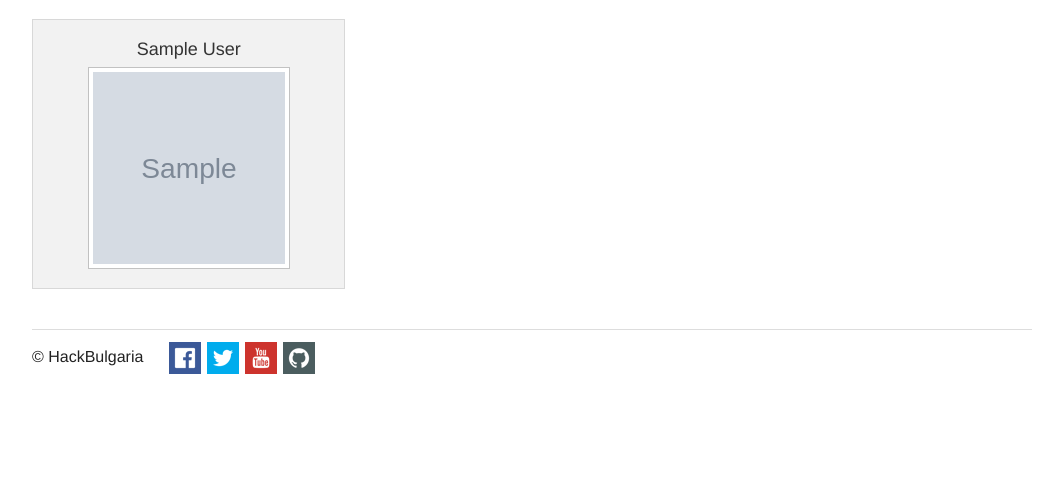
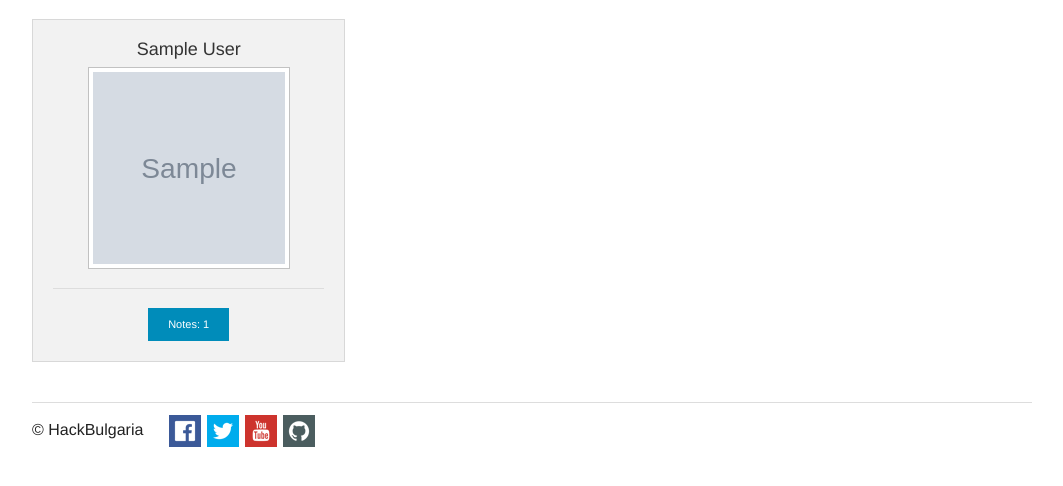
Before and after one commit to sebastian-code/Odin, a Django app: page /course-students/1/ in a window 1280 px wide. Shown: the part 46-532 px from the top of the page, without its empty margins (108-1171 px from the left). Run offline with Django 3.2, Linux system fonts and the light colour scheme; a user stored in the database is signed in; tables that the repository leaves empty hold one stand-in row (values such as "Sample post"); grey boxes marked "Sample" are stand-in pictures; some libraries are stand-ins or nearby versions.

Commit message:
Show comments count on people

```diff
--- a/courses/templates/course_students.html
+++ b/courses/templates/course_students.html
@@ -7,6 +7,10 @@
             <div class="panel text-center">
                 <h5>{{ assignment.user.get_full_name }}</h5>
                 <a href="{% url 'students:assignment' assignment.id  %}"><img style="height: 200px; width: 200px;" src="{{ assignment.user.getAvatarUrl }}" class="th"></a>
+                {% if is_teacher %}
+                    <hr>
+                    <a href="{% url 'students:assignment' assignment.id  %}" class="button tiny">Notes: {{ assignment.usernote_set.count }}</a>
+                {% endif %}
             </div>
         </div>
     {% endfor %}
--- a/courses/views.py
+++ b/courses/views.py
@@ -25,5 +25,6 @@ def course_materials(request):
 @login_required
 def course_students(request, course_id):
     assignments = CourseAssignment.objects.filter(course=course_id)
+    is_teacher = request.user.has_perm('student.add_courseassignment')
 
     return render(request, "course_students.html", locals())
```
